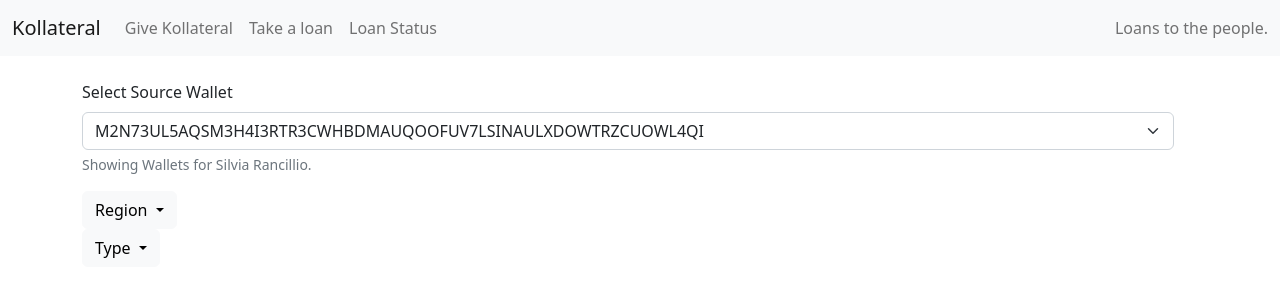
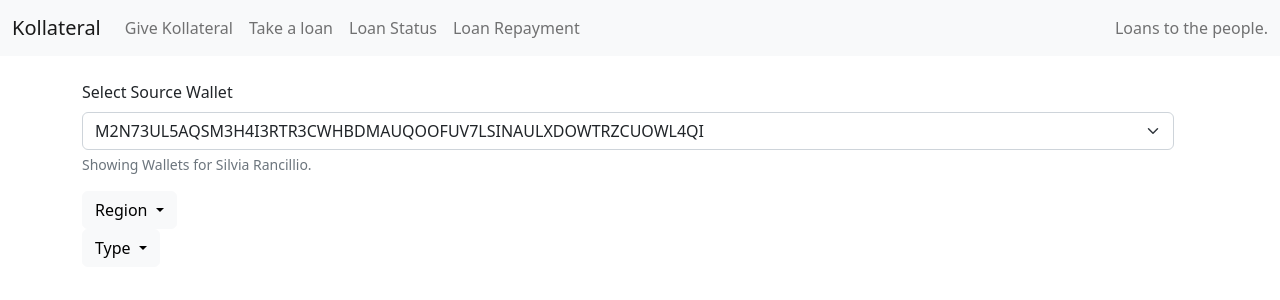
Before and after one commit to hack2022team/backend, a Flask app: page /give in a window 1280 px wide. Shown: the top 300 px of the page. Run offline with Flask 2, Linux system fonts and the light colour scheme; data comes from the database, SQL or seed files in the repository; data that the repository does not hold is empty; some libraries are stand-ins or nearby versions.

Commit message:
changed loan details, minor redirects, etc.

```diff
--- a/app.py
+++ b/app.py
@@ -16,6 +16,10 @@ env = Environment(
     loader=PackageLoader("app"),
     autoescape=select_autoescape()
 )
+
+@app.route('/')
+def redirect_to_give():
+    return redirect("give", 302)
 
 
 @app.route('/give')
@@ -88,7 +92,7 @@ def receive_loan_request():
     print(contractAddr)
     db_handler.write_to_database(info, contractAddr, appID)
     print("Wrote to DB")
-    return "Submitted"
+    return redirect("give", 302)
 
 
 @app.route('/sendToEscrow', methods=['GET'])
@@ -158,10 +162,10 @@ def get_contract_info(destinationId):
     appID = db_handler.get_appid(destinationId)
     info = algod_client.application_info(appID)
 
-    states = ['loan unfunded',
-              'collateral outstanding',
-              'loan outstanding',
-              'loan repayed']
+    states = ['Loan unfunded',
+              'Collateral outstanding',
+              'Loan outstanding',
+              'Loan repayed']
 
     info_dict = {}
     for row in info['params']['global-state']:
--- a/templates/components/navbar.html
+++ b/templates/components/navbar.html
@@ -16,6 +16,9 @@
                 <li class="nav-item">
                     <a class="nav-link" href="status">Loan Status</a>
                 </li>
+                <li class="nav-item">
+                    <a class="nav-link" href="wallet">Loan Repayment</a>
+                </li>
             </ul>
             <span class="navbar-text">
         Loans to the people.
```
Also changed, not shown: templates/components/loan_details.html (+8 -2 lines).
